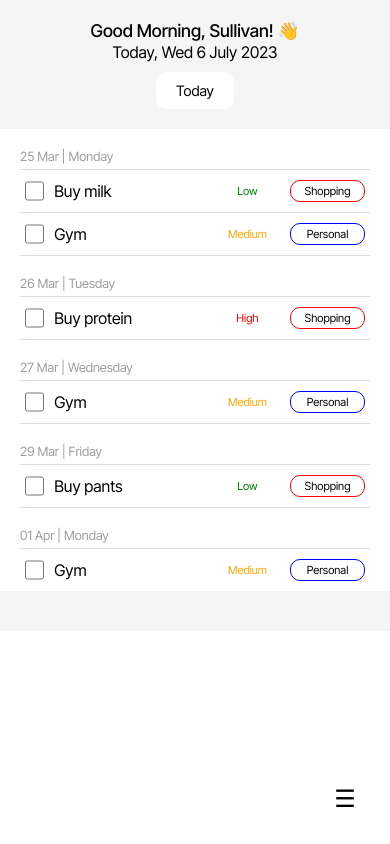
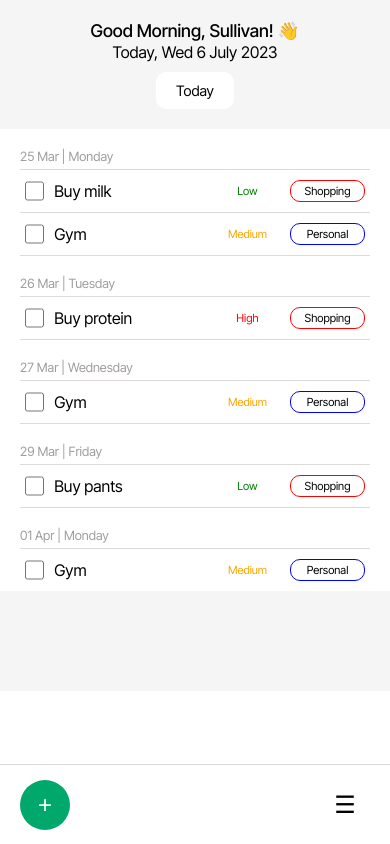
Before and after one commit to finnian-smith/to-do-app, a website built with webpack: page src/index.html in a window 390 px wide. Built offline with nearby package versions, Linux system fonts and the light colour scheme.

Commit message:
Add fixed footer menu for mobile

```diff
--- a/src/components/project-list.js
+++ b/src/components/project-list.js
@@ -11,8 +11,15 @@ class ProjectList {
     this.container.textContent = "";
 
     const burgerMenuButton = this.createBurgerMenuButton();
+    const addTodoButton = this.createAddTodoButton();
     const menuContainer = this.createMenuContainer();
-    this.container.appendChild(burgerMenuButton);
+
+    const buttonContainer = this.createButtonContainer(
+      addTodoButton,
+      burgerMenuButton
+    );
+
+    this.container.appendChild(buttonContainer);
     this.container.appendChild(menuContainer);
 
     const projectListElement = this.createProjectList();
@@ -71,6 +78,24 @@ class ProjectList {
     burgerMenuButton.addEventListener("click", this.toggleMenu.bind(this));
 
     return burgerMenuButton;
+  }
+
+  createAddTodoButton() {
+    const addTodoButton = document.createElement("button");
+    addTodoButton.textContent = "+";
+    addTodoButton.classList.add("add-todo-button");
+    addTodoButton.addEventListener("click", this.toggleMenu.bind(this));
+
+    return addTodoButton;
+  }
+
+  createButtonContainer(addTodoButton, burgerMenuButton) {
+    const buttonContainer = document.createElement("div");
+    buttonContainer.classList.add("button-container");
+    buttonContainer.appendChild(addTodoButton);
+    buttonContainer.appendChild(burgerMenuButton);
+
+    return buttonContainer;
   }
 
   // creates the burger menu container
@@ -219,9 +244,13 @@ class ProjectList {
   toggleMenu() {
     const menuContainer = document.querySelector(".menu-container");
     const burgerMenuButton = document.querySelector(".burger-menu-button");
+    const addTodoButton = document.querySelector(".add-todo-button");
+    const buttonContainer = document.querySelector(".button-container");
 
     menuContainer.classList.toggle("show-menu");
     burgerMenuButton.classList.toggle("hidden");
+    addTodoButton.classList.toggle("hidden");
+    buttonContainer.classList.toggle("hidden");
 
     if (menuContainer.classList.contains("show-menu")) {
       this.showModal();
--- a/src/dom.js
+++ b/src/dom.js
@@ -70,6 +70,8 @@ function addProjectItemClickListeners(todoList) {
 function toggleMenuAndModal() {
   const menuContainer = document.querySelector(".menu-container");
   const burgerMenuButton = document.querySelector(".burger-menu-button");
+  const addTodoButton = document.querySelector(".add-todo-button");
+  const buttonContainer = document.querySelector(".button-container");
   const modalCover = document.querySelector(".modal");
   const formElement = document.querySelector("form");
 
@@ -85,6 +87,8 @@ function toggleMenuAndModal() {
   ) {
     menuContainer.classList.remove("show-menu");
     burgerMenuButton.classList.remove("hidden");
+    addTodoButton.classList.remove("hidden");
+    buttonContainer.classList.remove("hidden");
     if (modalCover) {
       modalCover.remove();
     }
--- a/src/styles/main.css
+++ b/src/styles/main.css
@@ -24,6 +24,7 @@
   --horizontal-line-break-color: #dedada;
   --checkbox-background-color: #dedada;
   --text-color-new-list-button: #00a86b;
+  --add-todo-button-mobile-color: #00a86b;
   --scrollbar-color: #a09d9d;
 }
 
@@ -38,7 +39,7 @@ html {
   grid-template-rows: auto 1fr;
   gap: 20px;
   background-color: var(--secondary-background-color);
-  padding: 20px 0;
+  padding: 20px 0 80px;
 }
 
 .header-section {
--- a/src/styles/project-list.css
+++ b/src/styles/project-list.css
@@ -75,12 +75,13 @@
 
 .burger-menu-button {
   display: block;
-  position: fixed;
+  /* position: fixed; */
   bottom: 20px;
   right: 20px;
   width: 50px;
   height: 50px;
   border: none;
+  /* border: 1px solid black; */
   border-radius: 50%;
   background-color: var(--primary-background-color);
   color: black;
@@ -89,8 +90,39 @@
   z-index: 3;
 }
 
+.add-todo-button {
+  display: block;
+  /* position: fixed; */
+  bottom: 20px;
+  left: 20px;
+  width: 50px;
+  height: 50px;
+  border: none;
+  border-radius: 50%;
+  background-color: var(--add-todo-button-mobile-color);
+  color: white;
+  font-size: 1.5rem;
+  cursor: pointer;
+  z-index: 3;
+}
+
 .show-menu .burger-menu-button {
   display: none;
+}
+
+.button-container {
+  position: fixed;
+  bottom: 0;
+  left: 0;
+  width: 100%;
+  height: 80px;
+  display: flex;
+  justify-content: space-between;
+  align-items: center;
+  background-color: white;
+  padding: 20px;
+  z-index: 1;
+  border-top: 1px solid var(--horizontal-line-break-color);
 }
 
 .hidden {
@@ -239,7 +271,15 @@ input[type="color"]::-webkit-color-swatch {
     -webkit-border-bottom-right-radius: 10px;
   }
 
-  .burger-menu-button {
+  /* .burger-menu-button {
+    display: none;
+  }
+
+  .add-todo-button {
+    display: none;
+  } */
+
+  .button-container {
     display: none;
   }
 
```
Also changed, not shown: dist/bundle.js.
